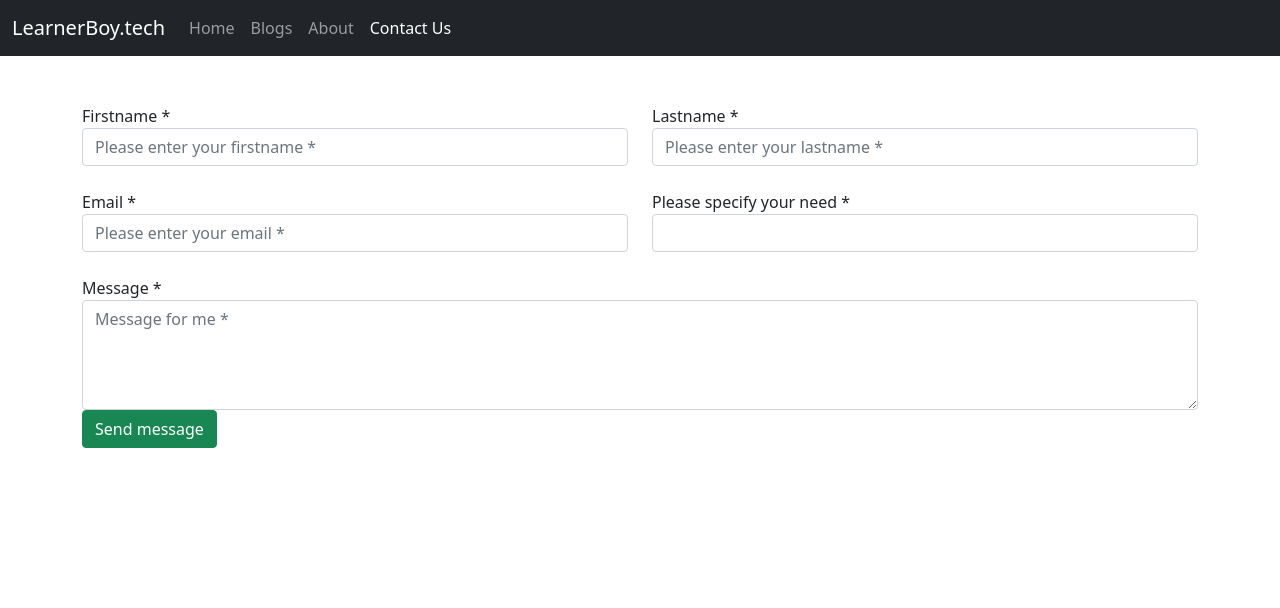
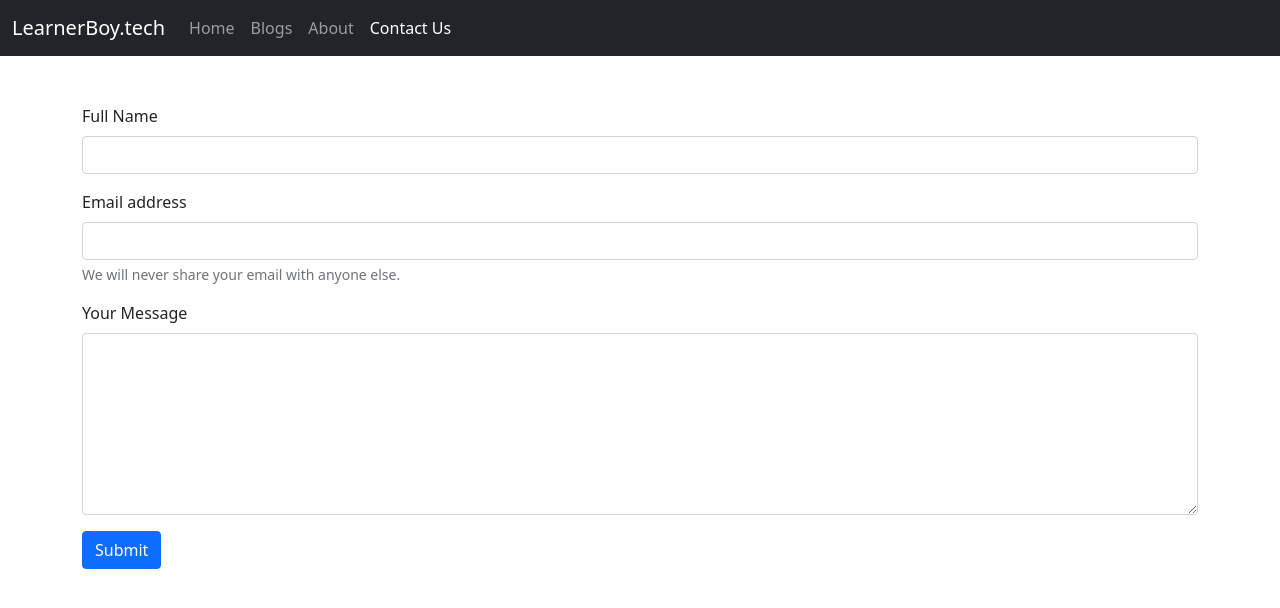
Before and after one commit to heysuraj1/Learner-Front, a Next.js app: page /contact in a window 1280 px wide. Shown: the top 608 px of the page. Built offline with nearby package versions, Linux system fonts and the light colour scheme.

Commit message:
Added Contact Form

```diff
--- /dev/null
+++ b/data/comments.js
@@ -0,0 +1,14 @@
+export const comments =[
+    {
+        id:1,
+        text:'This is a amazing video'
+    },
+    {
+        id:2,
+        text:'This is also amazing video'
+    },
+    {
+        id:3,
+        text:'This is better video'
+    },
+]
--- a/package.json
+++ b/package.json
@@ -9,6 +9,7 @@
   },
   "dependencies": {
     "axios": "^0.24.0",
+    "mongodb": "^4.2.0",
     "next": "12.0.4",
     "nprogress": "^0.2.0",
     "react": "17.0.2",
--- /dev/null
+++ b/pages/api/[...params].js
@@ -0,0 +1,5 @@
+export default function handler(req , res){
+    const params = req.query.params
+    console.log(params);
+    res.status(200).json(params)
+}
--- /dev/null
+++ b/pages/api/comments/[commentId].js
@@ -0,0 +1,24 @@
+import { comments } from "../../../data/comments";
+
+export default function handler(req, res) {
+  const { commentId } = req.query;
+
+  if (req.method === "GET") {
+    const comment = comments.find(
+      (comment) => comment.id === parseInt(commentId)
+    );
+    res.status(200).json(comment);
+  }else if ( req.method === 'DELETE' ){
+    const deletedComment = comments.find(
+        (comment) => comment.id === parseInt(commentId)
+      );
+
+      const index = comments.findIndex( (comment)=> comment.id  === parseInt(commentId))
+
+      comments.splice(index,1)
+
+
+
+      res.status(200).json(deletedComment);
+  }
+}
--- /dev/null
+++ b/pages/api/comments/index.js
@@ -0,0 +1,15 @@
+import { comments } from "../../../data/comments";
+
+export default function handler(req, res) {
+  if (req.method === 'GET'){
+    res.status(200).json(comments)
+  } else if ( req.method === 'POST' ){
+    const comment = req.body.comment
+    const newComment = {
+      id: Date.now(),
+      text: comment
+    }
+    comments.push(newComment)
+    res.status(201).json(newComment)
+  }
+  }
--- a/pages/api/hello.js
+++ /dev/null
@@ -1,5 +0,0 @@
-// Next.js API route support: https://nextjs.org/docs/api-routes/introduction
-
-export default function handler(req, res) {
-  res.status(200).json({ name: 'John Doe' })
-}
--- /dev/null
+++ b/pages/api/index.js
@@ -0,0 +1,4 @@
+
+export default function handler(req, res) {
+  res.status(200).json({ name: "John Doe" });
+}
--- /dev/null
+++ b/pages/comments/index.js
@@ -0,0 +1,62 @@
+import React, { useState } from 'react'
+
+function Index() {
+    const [comments, setComments] = useState([])
+    const [comment, setComment] = useState('')
+
+    const fetchComments = async () =>{
+        const response = await fetch('/api/comments')
+        const data = await response.json()
+        setComments(data)
+
+    }
+
+    const submitComment = async () =>{
+        const response = await fetch('/api/comments',{
+            method:'POST',
+            body: JSON.stringify({comment}),
+            headers:{
+                'Content-Type':'application/json'
+            }
+        })
+        const data = await response.json()
+        console.log(data);
+
+    }
+
+    const deletecomment = async commentId =>{
+        const response = await fetch(`/api/comments/${commentId}`,{
+            method:'DELETE'
+        })
+        const data = await response.json()
+        console.log(data);
+        fetchComments()
+
+    }
+
+    return (
+        <div className='m-5'>
+            <input type="text" value={comment} onChange={e => setComment(e.target.value)} />
+            <br />
+            <div className="mt-3">
+            <button onClick={submitComment} className="btn btn-primary">Submit Comment</button>
+            </div>
+<br />
+
+
+            <button onClick={fetchComments} className="btn btn-primary">Show Comments</button>
+            {
+                comments.map(hit =>{
+                    return <div key={hit.id}>
+                        {hit.text}
+                        <button onClick={() => deletecomment(hit.id)} className='btn btn-primary' >Delete</button>
+
+                    </div>
+                })
+            }
+
+        </div>
+    )
+}
+
+export default Index
--- a/pages/contact.js
+++ b/pages/contact.js
@@ -1,80 +1,31 @@
-import React from 'react'
-import NavBar from '../component/NavBar'
+import React from "react";
+import NavBar from "../component/NavBar";
 
 function contact() {
   return (
     <div>
-            <NavBar/>
+      <NavBar />
 
       <div className="container">
-            <form id="contact-form" method="post" action="contact.php" role="form">
-
-<div className="messages"></div>
-
-<div className="controls">
-
-    <div className="row">
-        <div className="col-md-6">
-            <div className="form-group">
-                <label htmlFor="form_name">Firstname *</label>
-                <input id="form_name" type="text" name="name" className="form-control" placeholder="Please enter your firstname *" required="required" data-error="Firstname is required."/>
-                <div className="help-block with-errors"></div>
+      <form>
+  <div className="mb-3">
+    <label htmlFor="exampleInputEmail2" className="form-label">Full Name</label>
+    <input type="text" className="form-control" id="exampleInputEmail2"/>
   </div>
+  <div className="mb-3">
+    <label htmlFor="exampleInputEmail1" className="form-label">Email address</label>
+    <input type="email" className="form-control" id="exampleInputEmail1" aria-describedby="emailHelp"/>
+    <div id="emailHelp" className="form-text">We will never share your email with anyone else.</div>
   </div>
-        <br />
-        <div className="col-md-6">
-            <div className="form-group">
-                <label htmlFor="form_lastname">Lastname *</label>
-                <input id="form_lastname" type="text" name="surname" className="form-control" placeholder="Please enter your lastname *" required="required" data-error="Lastname is required."/>
-                <div className="help-block with-errors"></div>
+  <div className="mb-3">
+    <label htmlFor="exampleInputPassword4" className="form-label">Your Message</label>
+    <textarea className="form-control" id="exampleFormControlTextarea1" rows="7"></textarea>
   </div>
-        </div>
-    </div>
-    <br />
-    <div className="row">
-        <div className="col-md-6">
-            <div className="form-group">
-                <label htmlFor="form_email">Email *</label>
-                <input id="form_email" type="email" name="email" className="form-control" placeholder="Please enter your email *" required="required" data-error="Valid email is required."/>
-                <div className="help-block with-errors"></div>
-            </div>
-        </div>
-        <br />
-        <div className="col-md-6">
-            <div className="form-group">
-                <label htmlFor="form_need">Please specify your need *</label>
-                <select id="form_need" name="need" className="form-control" required="required" data-error="Please specify your need.">
-                    <option value=""></option>
-                    <option value="Request quotation">Request quotation</option>
-                    <option value="Request order status">Request order status</option>
-                    <option value="Request copy of an invoice">Request copy of an invoice</option>
-                    <option value="Other">Other</option>
-                </select>
-                <div className="help-block with-errors"></div>
-            </div>
-        </div>
-        <br />
-    </div>
-    <br />
-    <div className="row">
-        <div className="col-md-12">
-            <div className="form-group">
-                <label htmlFor="form_message">Message *</label>
-                <textarea id="form_message" name="message" className="form-control" placeholder="Message for me *" rows="4" required="required" data-error="Please, leave us a message."></textarea>
-                <div className="help-block with-errors"></div>
-            </div>
-        </div>
-        <div className="col-md-12">
-            <input type="submit" className="btn btn-success btn-send" value="Send message"/>
-        </div>
-    </div>
-
-</div>
-
+  <button type="submit" className="btn btn-primary">Submit</button>
 </form>
       </div>
     </div>
-    )
+  );
 }
 
-export default contact
+export default contact;
```
Also changed, not shown: 1 other file (tests, documents, lock files or other folders). Lines whose indentation alone changed are shown as unchanged.
